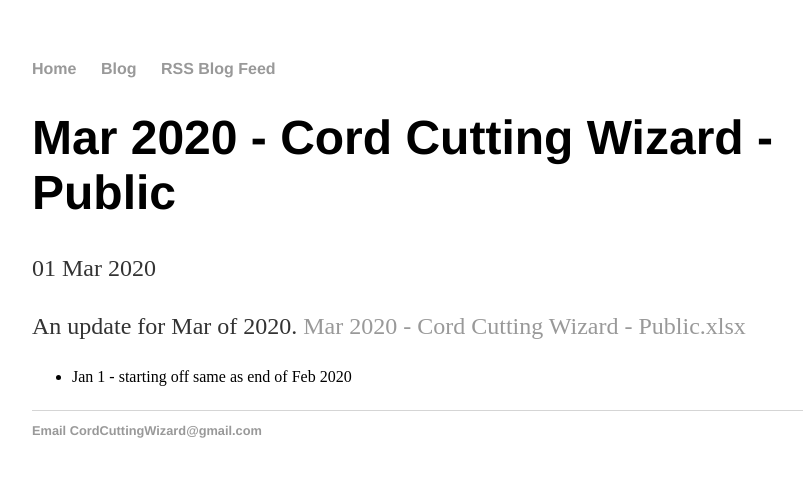
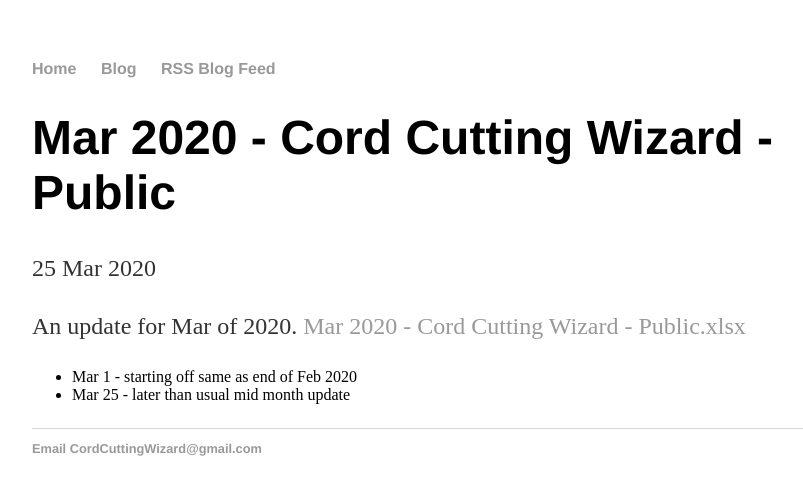
Before and after one commit to wjhladik/wjhladik.github.io, a Jekyll site: the page built from _posts/2020-03-25-Mar-2020-Cord-Cutting-Wizard-Public.md, in a window 1280 px wide. Shown: the top 495 px of the page, without its empty margins (160-963 px from the left). Built offline with Jekyll 4.4.1, drawn with Linux system fonts in a browser that asks for light colours.

Commit message:
Update and rename 2020-03-01-Mar-2020-Cord-Cutting-Wizard-Public.md to 2020-03-25-Mar-2020-Cord-Cutting-Wizard-Public.md

```diff
--- a/_posts/2020-03-01-Mar-2020-Cord-Cutting-Wizard-Public.md
+++ b/_posts/2020-03-25-Mar-2020-Cord-Cutting-Wizard-Public.md
@@ -1,9 +1,10 @@
 ---
 layout: post
 title: "Mar 2020 - Cord Cutting Wizard - Public"
-date: 2020-03-01
+date: 2020-03-25
 ---
 <p>An update for Mar of 2020. <a href="/Mar 2020 - Cord Cutting Wizard - Public.xlsx">Mar 2020 - Cord Cutting Wizard - Public.xlsx</a>
   <p>
     <ul>
-      <li>Jan 1 - starting off same as end of Feb 2020
+      <li>Mar 1 - starting off same as end of Feb 2020
+      <li>Mar 25 - later than usual mid month update
```
